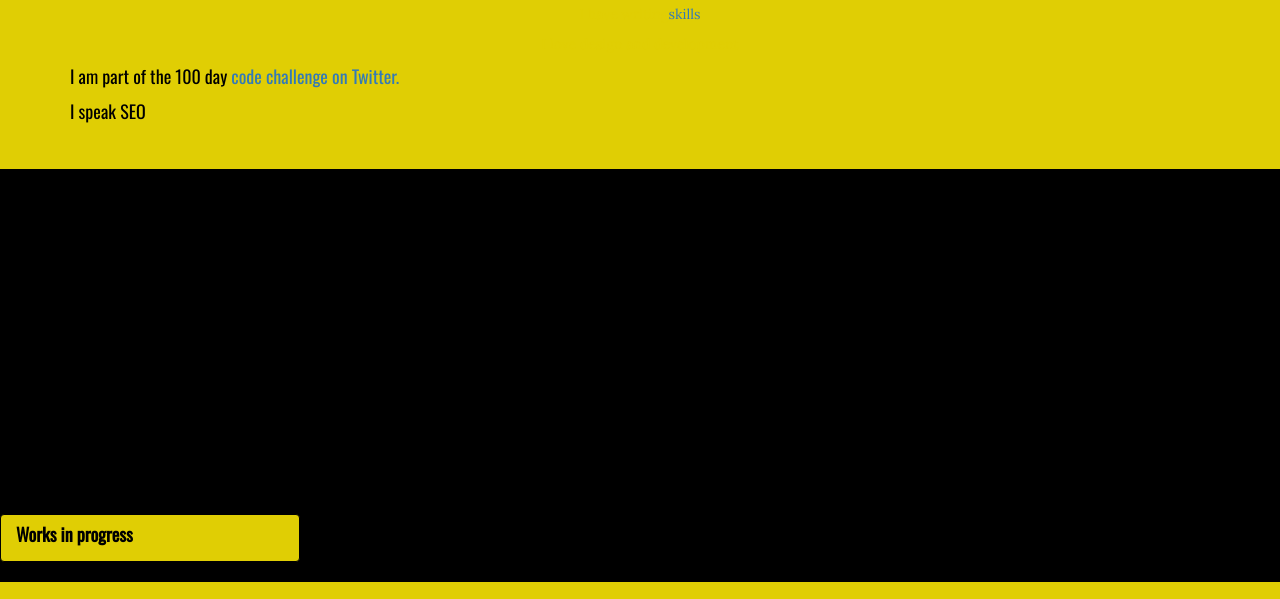
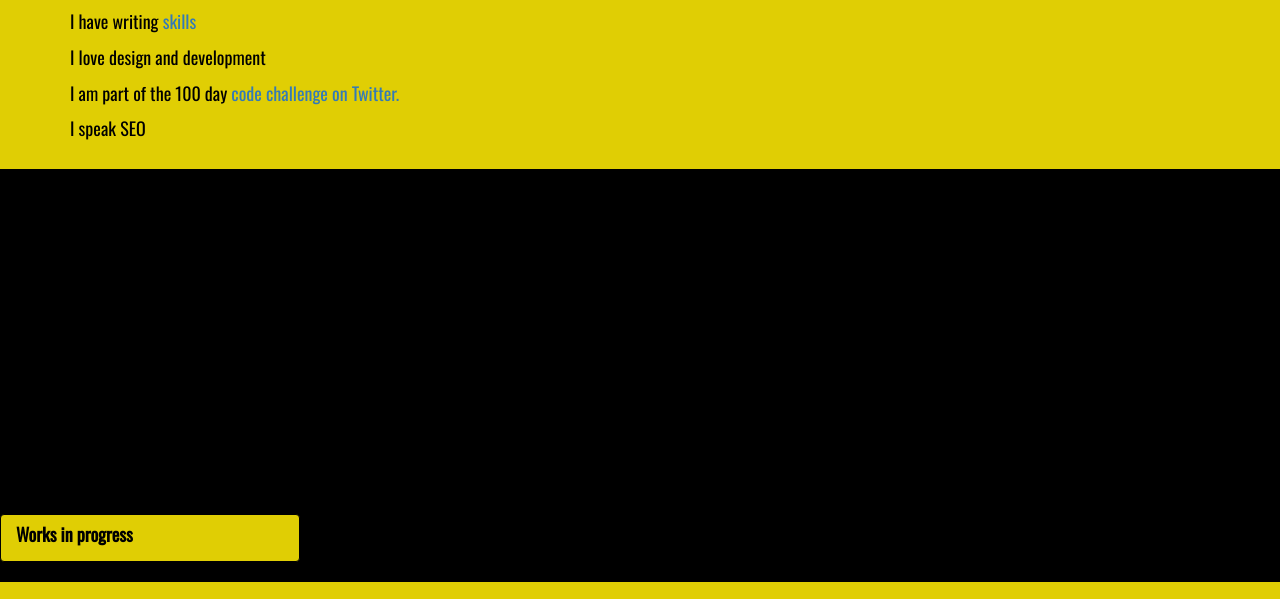
Before and after one commit to linjojesan/Portfolio-landing-page-epicodus, a plain HTML site: page index.html in a window 1280 px wide. Shown: the part 501-1100 px from the top of the page. Drawn offline with nearby package versions, Linux system fonts and the light colour scheme; a web font is replaced by a local one.

Commit message:
fixed indentation errors

```diff
--- a/css/styles.css
+++ b/css/styles.css
@@ -54,6 +54,7 @@ a:link {
   font-size: 68px;
   text-shadow: 2px 2px #E0CE04;
 
+
 }
 
 .panel-custom-horrible-red {
@@ -83,9 +84,12 @@ a:link {
   font-weight: bolder;
 }
 
-.black-slice {
+.black-slice p {
   font-size: 18px;
   color: black;
+  font-family: "Oswald", "Helvetica Neue", Helvetica, Arial, sans-serif;
+  text-align: left;
+
 
 }
 
--- a/index.html
+++ b/index.html
@@ -16,30 +16,27 @@
         <p>The human element is as much a part of development and design as the interpretation between the electron and the computer. Both symbiotic unions are translating astronomical calculations to create action and innovation so that together they can evolve.</p>
       </div>
     </div>
-
     <div class="newsection">
       <div class="container">
         <h2>Background</h2>
-     <span class="black-slice"><p>I am currently enrolled at Epicodus to become a dev</p></span>
-     <span class="black-slice"><p>I have writing<a href="https://theamericangenius.com/author/johnlinneman/">skills</a></p></span>
-     <span class="black-slice"><p>I love design and development</span></p><span class="black-slice"<p>I am part of the 100 day <a href="https://twitter.com/urielpro78"> code challenge on Twitter.</a></p>
-     <span class="black-slice"<p>I speak SEO</p>
+        <div class="black-slice">
+          <p>I am currently enrolled at Epicodus to become a dev</p>
+          <p>I have writing <a href="https://theamericangenius.com/author/johnlinneman/">skills</a></p>
+          <p>I love design and development</p>
+          <p>I am part of the 100 day <a href="https://twitter.com/urielpro78"> code challenge on Twitter.</a></p>
+          <p>I speak SEO</p>
         </div>
       </div>
-
+    </div>
     <div class="newsection2">
       <div class="container">
-
-
       </div>
     </div>
-
     <div class="panel panel-custom-horrible-red">
       <div class="panel-heading">
         <h3 class="panel-title">Works in progress</h3>
       </div>
     </div>
-
     <div class="panel-body">
       <div class="panel-defaul">
       </div>
@@ -51,7 +48,5 @@
       <li><a href="https://github.com/linjojesan/personal-portfolio-freecodecamp">Portmyfolio</a></li>
       <li><a href="https://github.com/linjojesan/wikipedia-page">Wikipedia Mockup</a></li>
     </ul>
-    </div>
-  </div>
   </body>
 </html>
```
Lines whose indentation alone changed are shown as unchanged.
